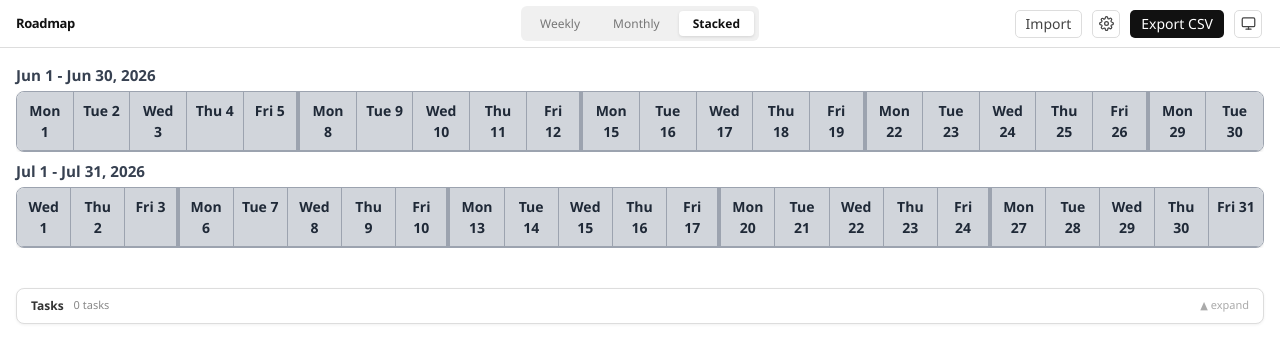
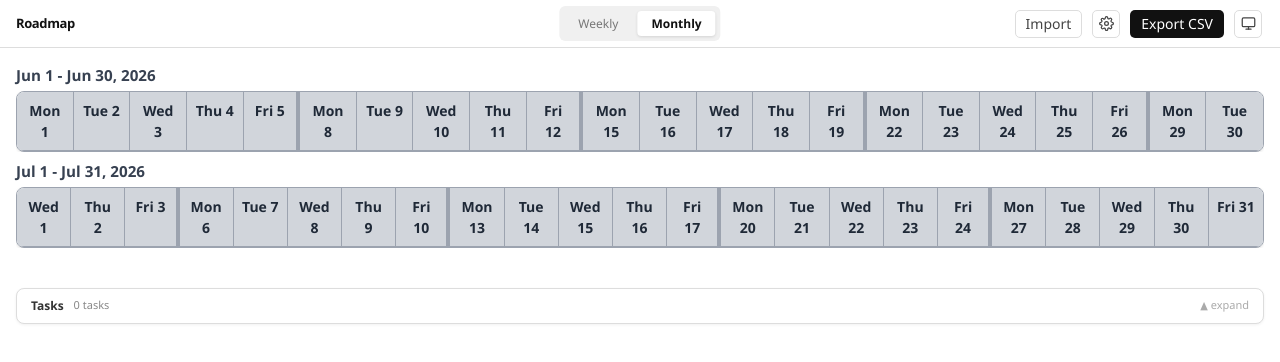
Before and after one commit to smyers4444/roadmap-project, a React (Vite) app: page / in a window 1280 px wide. Shown: the top 362 px of the page. Built offline with nearby package versions, Linux system fonts and the light colour scheme.

Commit message:
LY3: remove stacked header tab

```diff
--- a/src/App.tsx
+++ b/src/App.tsx
@@ -1882,7 +1882,7 @@ function App() {
 
   // ==================== RENDER ====================
 
-  const activeTab = timelineLayout === "stacked" ? "stacked" : view === "weeks" ? "weekly" : "monthly";
+  const activeTab = view === "weeks" ? "weekly" : "monthly";
 
   return (
     <div className="app" style={{ paddingTop: presentationMode ? "40px" : "0" }}>
@@ -1894,24 +1894,15 @@ function App() {
           <div className="v2-view-tabs">
             <button
               className={`v2-tab${activeTab === "weekly" ? " active" : ""}`}
-              onClick={() => { setView("weeks"); setTimelineLayout("horizontal"); }}
+              onClick={() => setView("weeks")}
             >
               Weekly
             </button>
             <button
               className={`v2-tab${activeTab === "monthly" ? " active" : ""}`}
-              onClick={() => { setView("months"); setTimelineLayout("horizontal"); }}
+              onClick={() => setView("months")}
             >
               Monthly
-            </button>
-            <button
-              className={`v2-tab${activeTab === "stacked" ? " active" : ""}`}
-              onClick={() => {
-                setTimelineLayout("stacked");
-                if (view === "calendar") setView("months");
-              }}
-            >
-              Stacked
             </button>
           </div>
           <div className="v2-header-actions">
```
Also changed, not shown: 2 other files (tests, documents, lock files or other folders).
